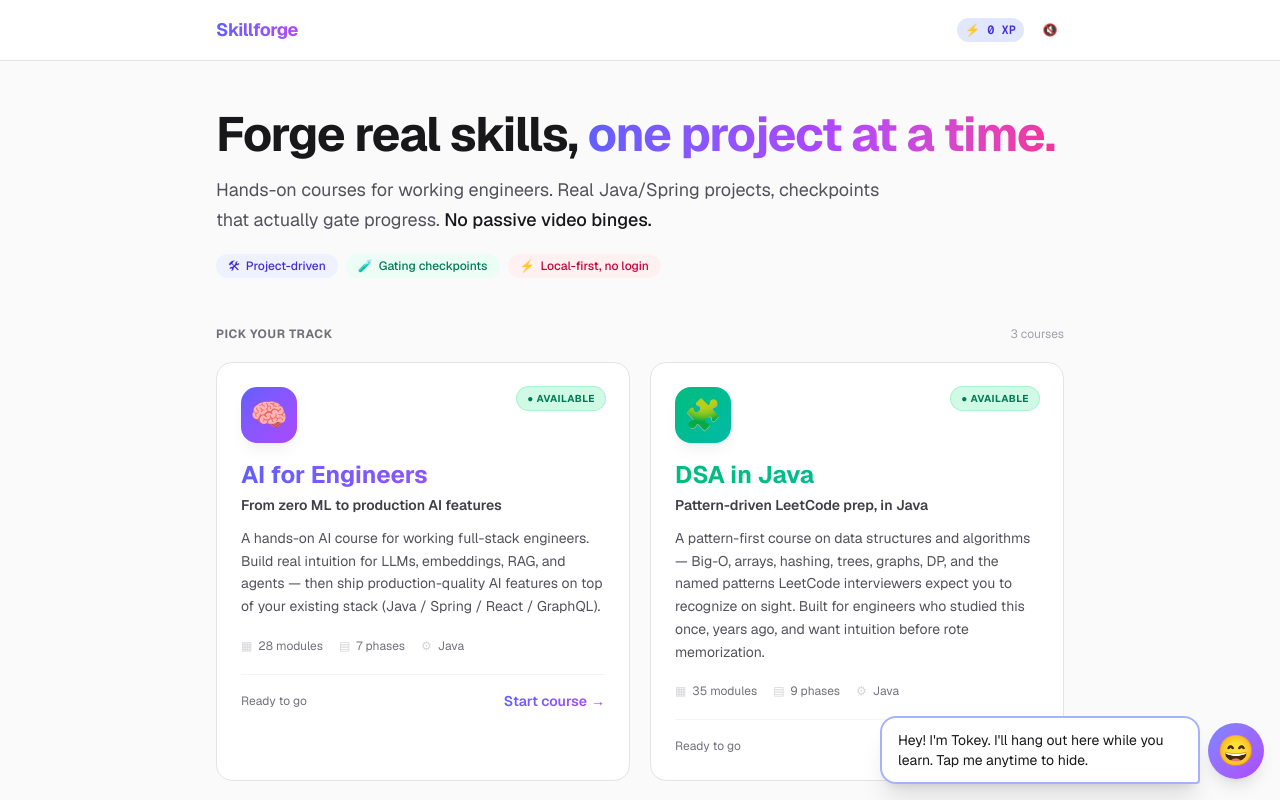
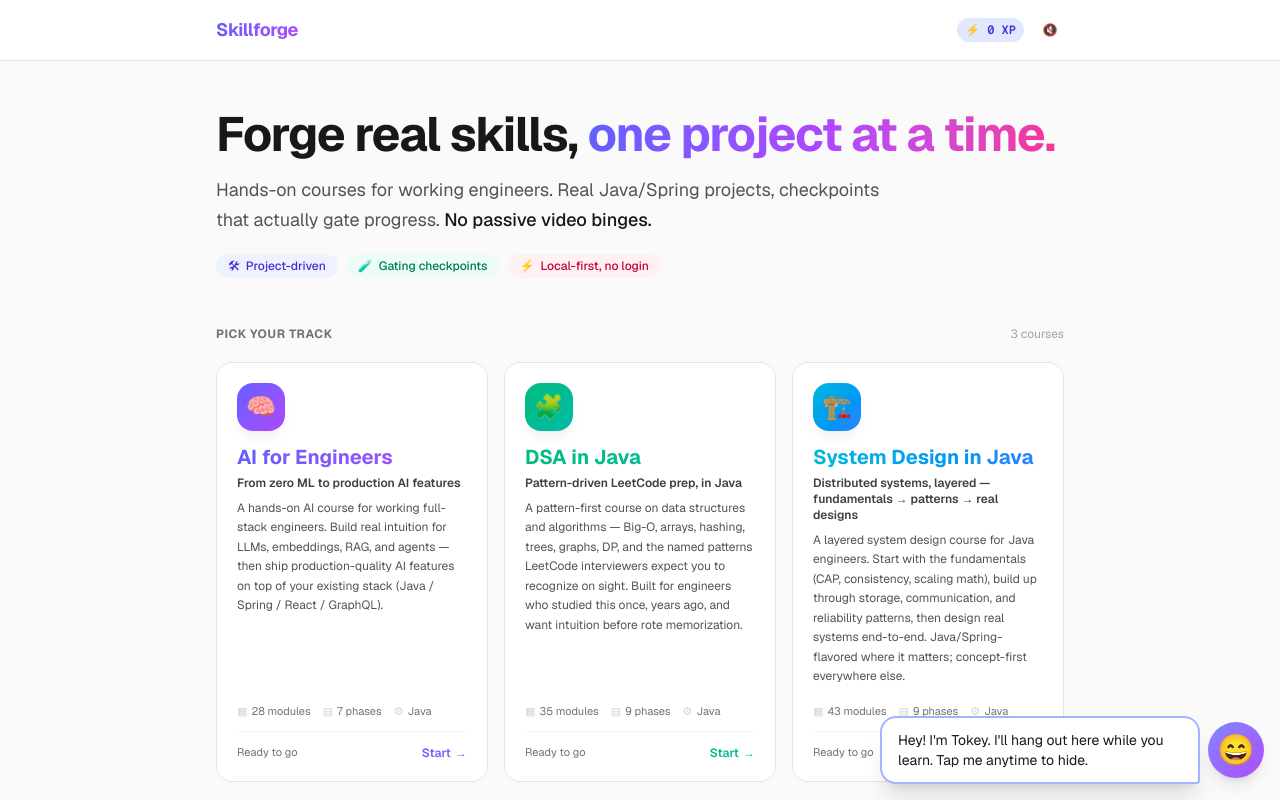
Before and after one commit to aditya-shah73/skillforge, a Next.js app: page / in a window 1280 px wide. Shown: the top 800 px of the page. Built offline with nearby package versions, Linux system fonts and the light colour scheme.

Commit message:
update home page

```diff
--- a/app/page.tsx
+++ b/app/page.tsx
@@ -54,7 +54,7 @@ export default function Home() {
           </h2>
           <span className="text-xs text-slate-400">{COURSES.length} courses</span>
         </div>
-        <div className="grid sm:grid-cols-2 gap-5">
+        <div className="grid sm:grid-cols-2 md:grid-cols-3 gap-4">
           {COURSES.map((course) => {
             const isAvailable = course.status === "available";
             const data = COURSE_DATA[course.id];
@@ -63,7 +63,7 @@ export default function Home() {
 
             const card = (
               <div
-                className={`group relative h-full overflow-hidden rounded-2xl border p-6 transition-all duration-300 ${
+                className={`group relative flex h-full flex-col overflow-hidden rounded-2xl border p-5 transition-all duration-300 ${
                   isAvailable
                     ? "border-slate-200 dark:border-slate-800 bg-white dark:bg-slate-900 hover:-translate-y-1 hover:border-indigo-300 dark:hover:border-indigo-700 hover:shadow-2xl cursor-pointer"
                     : "border-dashed border-slate-300 dark:border-slate-700 bg-slate-50 dark:bg-slate-950/60 opacity-80"
@@ -77,52 +77,51 @@ export default function Home() {
                   />
                 )}
 
-                <div className="relative">
-                  <div className="flex items-start justify-between mb-4">
-                    <div className={`flex h-14 w-14 items-center justify-center rounded-2xl bg-gradient-to-br ${course.color} text-3xl shadow-lg shadow-slate-900/5`}>
+                <div className="relative flex flex-1 flex-col">
+                  <div className="flex items-start justify-between mb-3">
+                    <div className={`flex h-12 w-12 items-center justify-center rounded-2xl bg-gradient-to-br ${course.color} text-2xl shadow-lg shadow-slate-900/5`}>
                       <span>{course.icon}</span>
                     </div>
-                    {isAvailable ? (
-                      <span className="text-[10px] font-bold uppercase tracking-wider text-emerald-700 dark:text-emerald-300 px-2.5 py-1 rounded-full bg-emerald-100 dark:bg-emerald-950/60 ring-1 ring-emerald-200 dark:ring-emerald-900">
-                        ● Available
-                      </span>
-                    ) : (
-                      <span className="text-[10px] font-bold uppercase tracking-wider text-slate-500 dark:text-slate-400 px-2.5 py-1 rounded-full bg-slate-100 dark:bg-slate-800 ring-1 ring-slate-200 dark:ring-slate-700">
+                    {!isAvailable && (
+                      <span className="text-[10px] font-bold uppercase tracking-wider text-slate-500 dark:text-slate-400 px-2 py-1 rounded-full bg-slate-100 dark:bg-slate-800 ring-1 ring-slate-200 dark:ring-slate-700">
                         Coming soon
                       </span>
                     )}
                   </div>
-                  <h3 className={`text-2xl font-bold mb-1 bg-gradient-to-r ${course.color} bg-clip-text text-transparent`}>
+                  <h3 className={`text-xl font-bold mb-1 bg-gradient-to-r ${course.color} bg-clip-text text-transparent`}>
                     {course.name}
                   </h3>
-                  <p className="text-sm font-semibold text-slate-700 dark:text-slate-300 mb-3">{course.tagline}</p>
-                  <p className="text-sm text-slate-600 dark:text-slate-400 leading-relaxed mb-5">
+                  <p className="text-xs font-semibold text-slate-700 dark:text-slate-300 mb-2">{course.tagline}</p>
+                  <p className="text-xs text-slate-600 dark:text-slate-400 leading-relaxed mb-4">
                     {course.description}
                   </p>
 
+                  {/* Spacer pushes meta + footer to the bottom so cards align across columns */}
+                  <div className="flex-1" />
+
                   {/* Course meta row */}
-                  <div className="flex items-center gap-4 mb-5 text-xs text-slate-500 dark:text-slate-400">
-                    <span className="inline-flex items-center gap-1.5">
+                  <div className="flex flex-wrap items-center gap-x-3 gap-y-1 mb-3 text-[11px] text-slate-500 dark:text-slate-400">
+                    <span className="inline-flex items-center gap-1">
                       <span className="text-slate-300 dark:text-slate-600">▦</span>
                       {isAvailable ? `${moduleCount} modules` : "modules TBD"}
                     </span>
-                    <span className="inline-flex items-center gap-1.5">
+                    <span className="inline-flex items-center gap-1">
                       <span className="text-slate-300 dark:text-slate-600">▤</span>
                       {phaseCount} phases
                     </span>
-                    <span className="inline-flex items-center gap-1.5">
+                    <span className="inline-flex items-center gap-1">
                       <span className="text-slate-300 dark:text-slate-600">⚙</span>
                       Java
                     </span>
                   </div>
 
-                  <div className="flex items-center justify-between border-t border-slate-100 dark:border-slate-800 pt-4">
-                    <span className="text-xs text-slate-500">
-                      {isAvailable ? "Ready to go" : "In planning — check back soon"}
+                  <div className="flex items-center justify-between border-t border-slate-100 dark:border-slate-800 pt-3">
+                    <span className="text-[11px] text-slate-500">
+                      {isAvailable ? "Ready to go" : "In planning"}
                     </span>
                     {isAvailable && (
-                      <span className={`text-sm font-semibold bg-gradient-to-r ${course.color} bg-clip-text text-transparent inline-flex items-center gap-1`}>
-                        Start course
+                      <span className={`text-xs font-semibold bg-gradient-to-r ${course.color} bg-clip-text text-transparent inline-flex items-center gap-1`}>
+                        Start
                         <span className="transition-transform group-hover:translate-x-1">→</span>
                       </span>
                     )}
```
